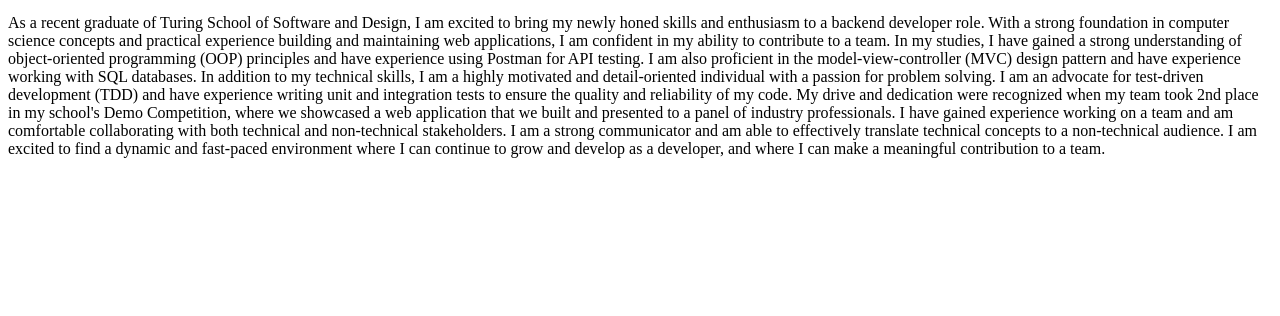
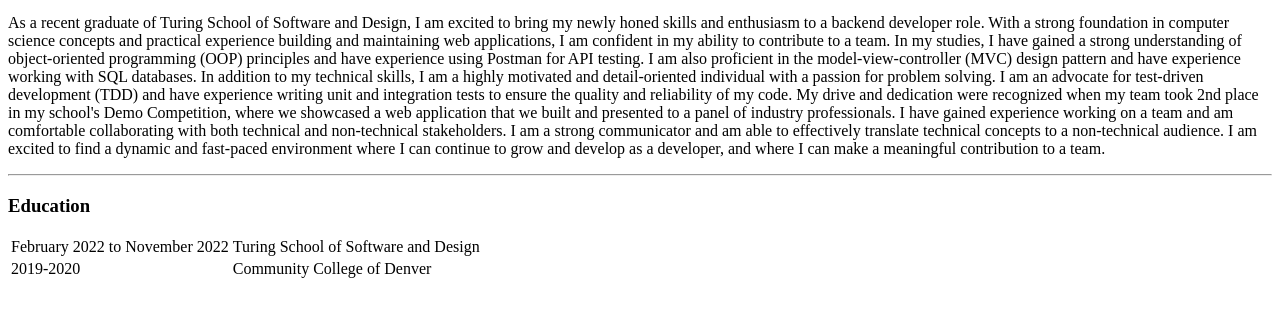
Before and after one commit to sdecesari/html_practice_site, a plain HTML site: page index.html in a window 1280 px wide. Shown: the part 100-416 px from the top of the page. Drawn offline with Linux system fonts and the light colour scheme.

Commit message:
Add education table

```diff
--- a/index.html
+++ b/index.html
@@ -12,5 +12,17 @@
     In addition to my technical skills, I am a highly motivated and detail-oriented individual with a passion for problem solving. I am an advocate for test-driven development (TDD) and have experience writing unit and integration tests to ensure the quality and reliability of my code. My drive and dedication were recognized when my team took 2nd place in my school's Demo Competition, where we showcased a web application that we built and presented to a panel of industry professionals.
 
     I have gained experience working on a team and am comfortable collaborating with both technical and non-technical stakeholders. I am a strong communicator and am able to effectively translate technical concepts to a non-technical audience. I am excited to find a dynamic and fast-paced environment where I can continue to grow and develop as a developer, and where I can make a meaningful contribution to a team.</p>
+    <hr>
+    <h3>Education</h3>
+    <table>
+      <tr>
+        <td>February 2022 to November 2022</td>
+        <td>Turing School of Software and Design</td>
+      </tr>
+      <tr>
+        <td>2019-2020</td>
+        <td>Community College of Denver</td>
+      </tr>
+    </table>
   </body>
 </html>
```
